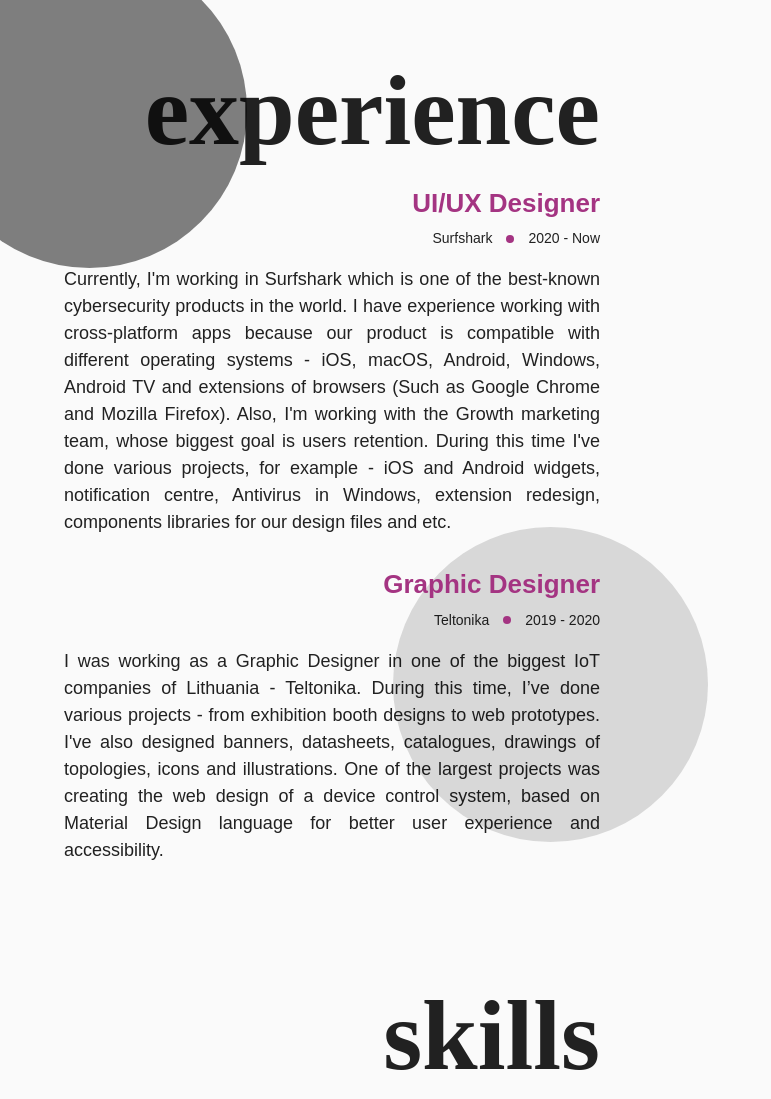
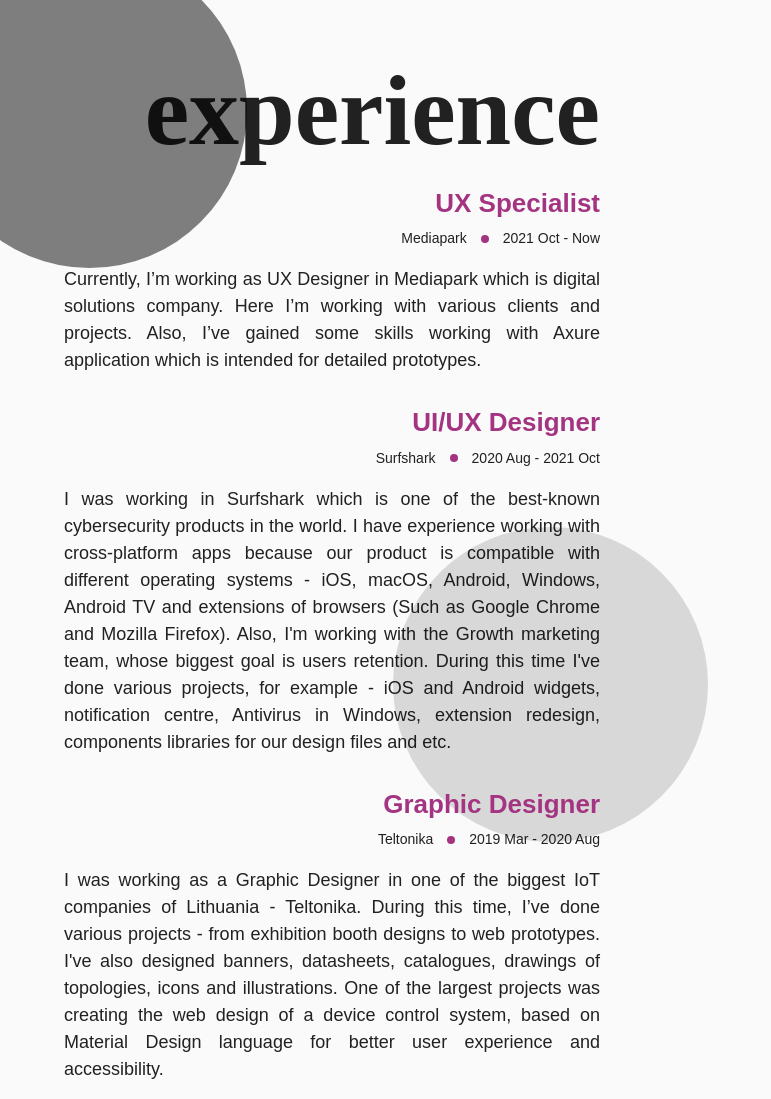
Before and after one commit to edriskus/daniele-gatsby, a Gatsby site: page /about in a window 1280 px wide. Shown: the part 1277-2376 px from the top of the page, without its empty margins (0-771 px from the left). Built offline with nearby package versions, Linux system fonts and the light colour scheme; Gatsby itself is replaced by a stand-in of ours.

Commit message:
updated-3v

```diff
--- a/src/pages/about.tsx
+++ b/src/pages/about.tsx
@@ -75,11 +75,20 @@ export default function() {
           />
         </Section>
         <Section title="experience">
+        <Post
+            title="UX Specialist"
+            tags={["Mediapark", "2021 Oct - Now"]}
+            story={`
+            Currently, I’m working as UX Designer in Mediapark which is digital solutions company.
+            Here I’m working with various clients and projects. Also, I’ve gained some skills working with
+            Axure application which is intended for detailed prototypes.
+            `}
+          />
           <Post
             title="UI/UX Designer"
-            tags={["Surfshark", "2020 - Now"]}
+            tags={["Surfshark", "2020 Aug - 2021 Oct"]}
             story={`
-              Currently, I'm working in Surfshark which is one of the best-known cybersecurity products in the world.
+              I was working in Surfshark which is one of the best-known cybersecurity products in the world.
               I have experience working with cross-platform apps because our product is compatible with different operating systems -
               iOS, macOS, Android, Windows, Android TV and extensions of browsers (Such as Google Chrome and Mozilla Firefox).
               Also, I'm working with the Growth marketing team, whose biggest goal is users retention.
@@ -89,7 +98,7 @@ export default function() {
           />
           <Post
             title="Graphic Designer"
-            tags={["Teltonika", "2019 - 2020"]}
+            tags={["Teltonika", "2019 Mar - 2020 Aug"]}
             story={`
               I was working as a Graphic Designer in one of the biggest IoT companies of Lithuania - Teltonika.
               During this time, I’ve done various projects - from exhibition booth designs to web prototypes.
@@ -107,7 +116,7 @@ export default function() {
               { type: "primary", strength: 4, title: "Adobe Illustrator" },
               { type: "primary", strength: 4, title: "Adobe Photoshop" },
               { type: "primary", strength: 4, title: "Adobe Lightroom" },
-              { type: "primary", strength: 3, title: "Procreate" },
+              { type: "primary", strength: 2, title: "Axure" },
             ]}
           />
         </Section>
```
Also changed, not shown: 1 other file.
